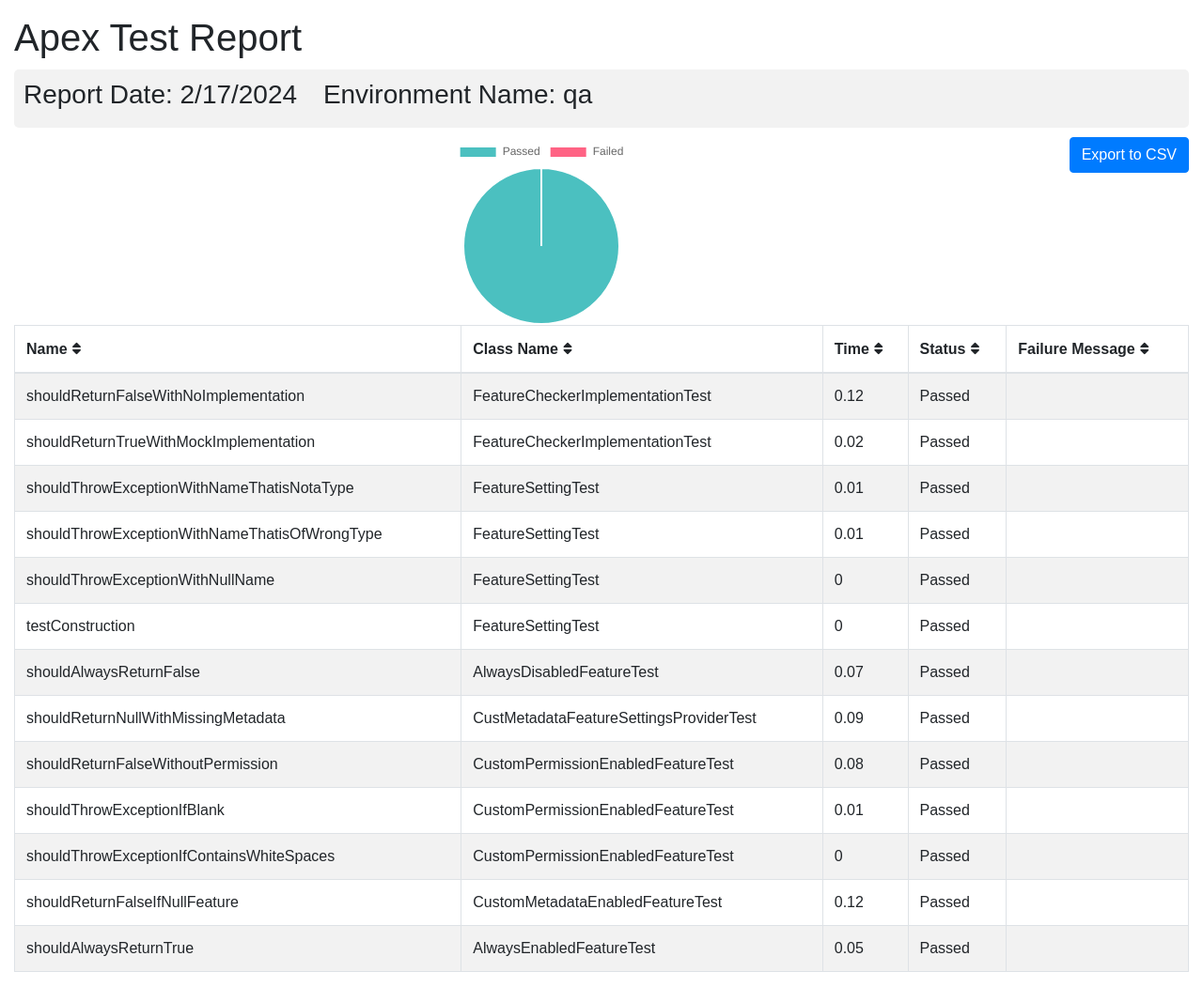
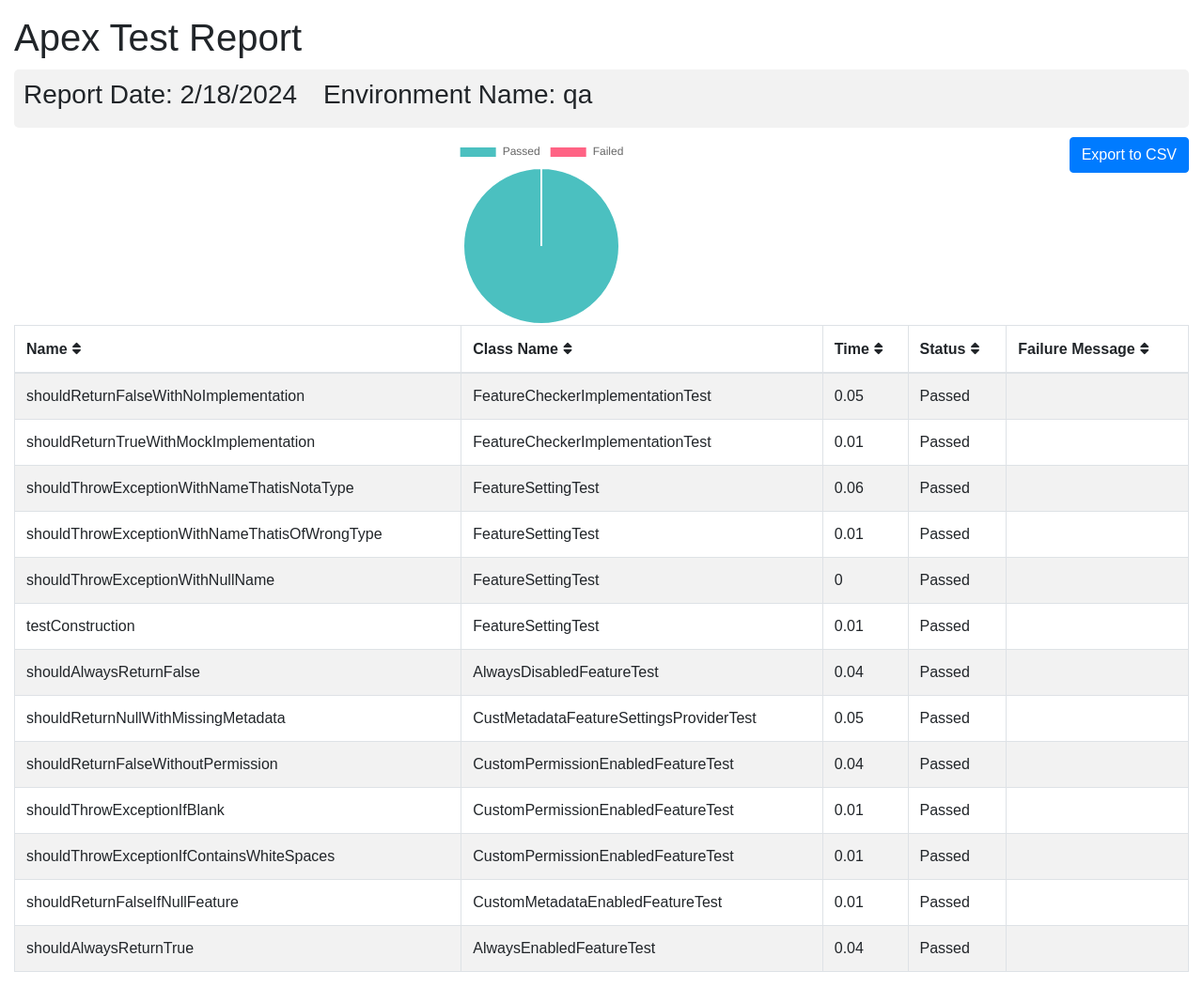
Before and after one commit to flxbl-io/sfops-dashboard, a Jekyll site: the page apextestResults/qa.html, which Jekyll copies as it is, in a window 1280 px wide. Shown: the whole page at 94% size. Built offline with Jekyll 4.4.1, drawn with Linux system fonts in a browser that asks for light colours.

Commit message:
Updated apex test results

```diff
--- a/apextestResults/qa.html
+++ b/apextestResults/qa.html
@@ -102,7 +102,7 @@
       <div class="container-fluid">
         <h1 class="mt-3">Apex Test Report</h1>
         <div class="info-card">
-        <h3>Report Date: 2/17/2024 <span style="margin-left: 20px;">Environment Name: qa</span></h3>
+        <h3>Report Date: 2/18/2024 <span style="margin-left: 20px;">Environment Name: qa</span></h3>
         </div>
         <button onclick="exportTableToCSV('testReport.csv')" class="btn btn-primary float-right">Export to CSV</button>
         <div id="chart-container">
@@ -123,21 +123,21 @@
         <tr>
           <td>shouldReturnFalseWithNoImplementation</td>
           <td>FeatureCheckerImplementationTest</td>
-          <td>0.12</td>
+          <td>0.05</td>
           <td>Passed</td>
           <td></td>
         </tr>
         <tr>
           <td>shouldReturnTrueWithMockImplementation</td>
           <td>FeatureCheckerImplementationTest</td>
-          <td>0.02</td>
+          <td>0.01</td>
           <td>Passed</td>
           <td></td>
         </tr>
         <tr>
           <td>shouldThrowExceptionWithNameThatisNotaType</td>
           <td>FeatureSettingTest</td>
-          <td>0.01</td>
+          <td>0.06</td>
           <td>Passed</td>
           <td></td>
         </tr>
@@ -158,28 +158,28 @@
         <tr>
           <td>testConstruction</td>
           <td>FeatureSettingTest</td>
-          <td>0</td>
+          <td>0.01</td>
           <td>Passed</td>
           <td></td>
         </tr>
         <tr>
           <td>shouldAlwaysReturnFalse</td>
           <td>AlwaysDisabledFeatureTest</td>
-          <td>0.07</td>
+          <td>0.04</td>
           <td>Passed</td>
           <td></td>
         </tr>
         <tr>
           <td>shouldReturnNullWithMissingMetadata</td>
           <td>CustMetadataFeatureSettingsProviderTest</td>
-          <td>0.09</td>
+          <td>0.05</td>
           <td>Passed</td>
           <td></td>
         </tr>
         <tr>
           <td>shouldReturnFalseWithoutPermission</td>
           <td>CustomPermissionEnabledFeatureTest</td>
-          <td>0.08</td>
+          <td>0.04</td>
           <td>Passed</td>
           <td></td>
         </tr>
@@ -193,21 +193,21 @@
         <tr>
           <td>shouldThrowExceptionIfContainsWhiteSpaces</td>
           <td>CustomPermissionEnabledFeatureTest</td>
-          <td>0</td>
+          <td>0.01</td>
           <td>Passed</td>
           <td></td>
         </tr>
         <tr>
           <td>shouldReturnFalseIfNullFeature</td>
           <td>CustomMetadataEnabledFeatureTest</td>
-          <td>0.12</td>
+          <td>0.01</td>
           <td>Passed</td>
           <td></td>
         </tr>
         <tr>
           <td>shouldAlwaysReturnTrue</td>
           <td>AlwaysEnabledFeatureTest</td>
-          <td>0.05</td>
+          <td>0.04</td>
           <td>Passed</td>
           <td></td>
         </tr>
```
